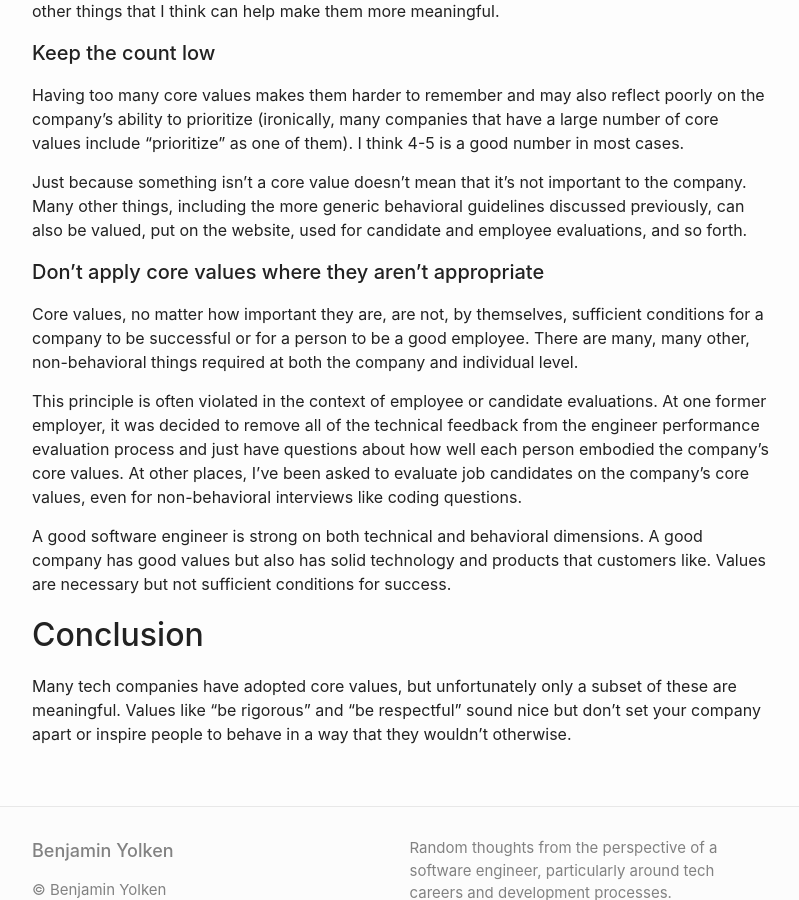
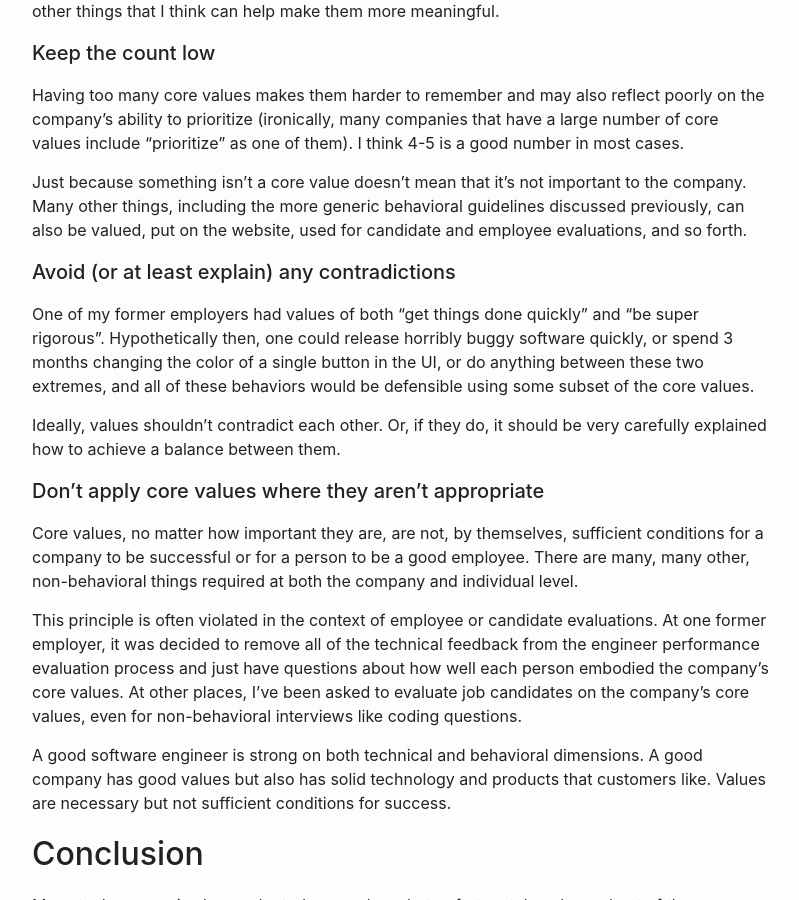
Before and after one commit to yolken/yolken-blog, a Jekyll site: the page built from site/_posts/2021-08-01-most-core-values-are-meaningless.md, in a window 1280 px wide and 900 px high, scrolled down 2016 px. Shown: the whole window, without its empty margins (238-1037 px from the left). Built offline with Jekyll 4.4.1, drawn with Linux system fonts in a browser that asks for light colours.

Commit message:
Add section about contradictory core values

```diff
--- a/site/_posts/2021-08-01-most-core-values-are-meaningless.md
+++ b/site/_posts/2021-08-01-most-core-values-are-meaningless.md
@@ -111,6 +111,17 @@ Just because something isn't a core value doesn't mean that it's not important t
 Many other things, including the more generic behavioral guidelines discussed previously, can
 also be valued, put on the website, used for candidate and employee evaluations, and so forth.
 
+#### Avoid (or at least explain) any contradictions
+
+One of my former employers had values of both "get things done quickly" and "be super
+rigorous". Hypothetically then, one could release horribly buggy software quickly, or
+spend 3 months changing the color of a single button in the UI, or do anything between
+these two extremes, and all of these behaviors would be defensible using some subset
+of the core values.
+
+Ideally, values shouldn't contradict each other. Or, if they do, it should be very carefully
+explained how to achieve a balance between them.
+
 #### Don't apply core values where they aren't appropriate
 
 Core values, no matter how important they are, are not, by themselves, sufficient conditions
```
